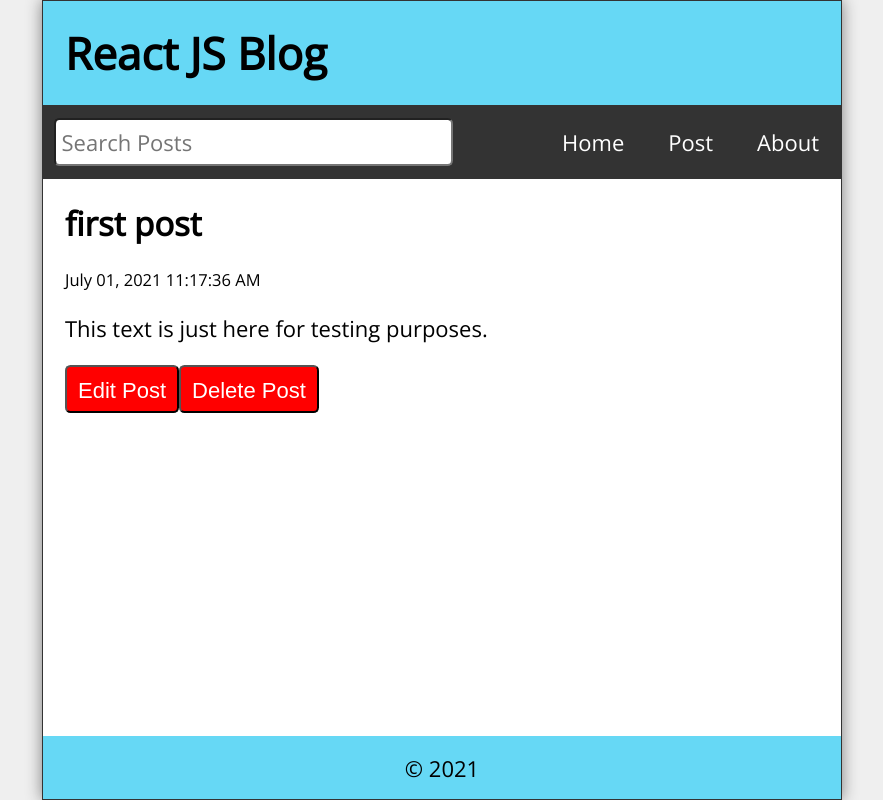
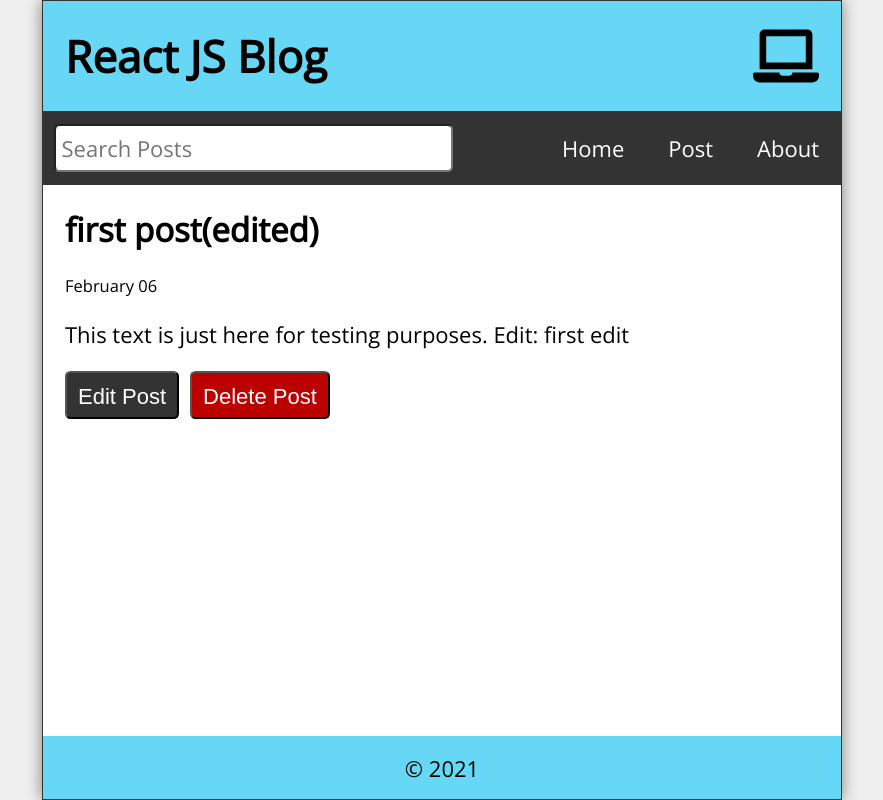
Before and after one commit to stamovm/react, a React (Create React App) app in the folder 16tut/: page /post/1 in a window 1280 px wide. Shown: the whole page, without its empty margins (198-1081 px from the left). Built offline with nearby package versions, Linux system fonts and the light colour scheme; data requests are answered from the project's data file.

Commit message:
Added custom hooks. Fixed buton styling.

```diff
--- a/16tut/data/db.json
+++ b/16tut/data/db.json
@@ -2,9 +2,9 @@
   "posts": [
     {
       "id": 1,
-      "title": "first post",
-      "datetime": "July 01, 2021 11:17:36 AM",
-      "body": "This text is just here for testing purposes."
+      "title": "first post(edited)",
+      "datetime": "February 06",
+      "body": "This text is just here for testing purposes.\nEdit: first edit"
     },
     {
       "id": 2,
@@ -14,9 +14,9 @@
     },
     {
       "id": 3,
-      "title": "another post",
-      "datetime": "July 03, 2021 11:17:36 AM",
-      "body": "This text is just here for testing purposes again."
+      "title": "another post (edited)",
+      "datetime": "February 07",
+      "body": "This text is just here for testing purposes again.(edited)"
     },
     {
       "id": 4,
--- a/16tut/package.json
+++ b/16tut/package.json
@@ -10,6 +10,7 @@
     "date-fns": "^2.28.0",
     "react": "^17.0.2",
     "react-dom": "^17.0.2",
+    "react-icons": "^4.3.1",
     "react-router-dom": "^6.2.1",
     "react-scripts": "^5.0.0",
     "web-vitals": "^2.1.4"
--- a/16tut/src/App.js
+++ b/16tut/src/App.js
@@ -11,36 +11,45 @@
 import { useState, useEffect } from 'react'
 import { format } from 'date-fns'
 import api from './api/posts'
+import useWindowSize from './hooks/useWindowSize'
+import useAxiosFetch from './hooks/useAxiosFetch'
 
 function App() {
   const [search, setSearch] = useState('')
+  const [posts, setPosts] = useState([])
   const [searchResults, setSearchResults] = useState([])
   const [postTitle, setPostTitle] = useState('')
   const [postBody, setPostBody] = useState('')
   const [editTitle, setEditTitle] = useState('')
   const [editBody, setEditBody] = useState('')
   const navigate = useNavigate()
+  const { width } = useWindowSize()
 
-  const [posts, setPosts] = useState([])
-  //todo 6:21 npx json-server -p 3500 -w data/db.json
+  const { data, fetchError, isLoading } = useAxiosFetch(
+    'http://localhost:3500/posts'
+  )
+  //todo 7:12 npx json-server -p 3500 -w data/db.json
+  useEffect(() => {
+    setPosts(data)
+  }, [data])
 
-  useEffect(() => {
-    const fetchPosts = async () => {
-      try {
-        const response = await api.get('/posts')
-        setPosts(response.data)
-      } catch (err) {
-        if (err.response) {
-          console.error(err.response.data)
-          console.error(err.response.status)
-          console.error(err.response.headers)
-        } else {
-          console.log(`Error: ${err.message}`)
-        }
-      }
-    }
-    fetchPosts()
-  }, [])
+  // useEffect(() => {
+  //   const fetchPosts = async () => {
+  //     try {
+  //       const response = await api.get('/posts')
+  //       setPosts(response.data)
+  //     } catch (err) {
+  //       if (err.response) {
+  //         console.error(err.response.data)
+  //         console.error(err.response.status)
+  //         console.error(err.response.headers)
+  //       } else {
+  //         console.log(`Error: ${err.message}`)
+  //       }
+  //     }
+  //   }
+  //   fetchPosts()
+  // }, [])
 
   useEffect(() => {
     const filteredResults = posts.filter(
@@ -97,10 +106,19 @@
 
   return (
     <div className="App">
-      <Header title="React JS Blog" />
+      <Header title="React JS Blog" width={width} />
       <Nav search={search} setSearch={setSearch} />
       <Routes>
-        <Route path="/" element={<Home posts={searchResults} />} />
+        <Route
+          path="/"
+          element={
+            <Home
+              posts={searchResults}
+              fetchError={fetchError}
+              isLoading={isLoading}
+            />
+          }
+        />
         <Route
           path="/post"
           element={
@@ -120,7 +138,7 @@
               posts={posts}
               handleEdit={handleEdit}
               editTitle={editTitle}
-              setPostTitle={setPostTitle}
+              setEditTitle={setEditTitle}
               editBody={editBody}
               setEditBody={setEditBody}
             />
--- a/16tut/src/components/Header.js
+++ b/16tut/src/components/Header.js
@@ -1,7 +1,15 @@
-const Header = ({ title }) => {
+import { FaLaptop, FaTabletAlt, FaMobileAlt } from 'react-icons/fa'
+const Header = ({ title, width }) => {
   return (
     <header className="Header">
       <h1>{title}</h1>
+      {width < 768 ? (
+        <FaMobileAlt />
+      ) : width < 992 ? (
+        <FaTabletAlt />
+      ) : (
+        <FaLaptop />
+      )}
     </header>
   )
 }
--- a/16tut/src/components/Home.js
+++ b/16tut/src/components/Home.js
@@ -1,16 +1,16 @@
 import Feed from './Feed'
 
-const Home = ({ posts }) => {
+const Home = ({ posts, fetchError, isLoading }) => {
   return (
     <main className="Home">
+      {/* {isLoading &&} */}
       {posts.length ? (
         <Feed posts={posts} />
       ) : (
         <p style={{ marginTop: '2rem' }}></p>
       )}
 
-      <details>Some details here.</details>
-      <meter value="25" min="1" max="100" />
+      <details>Number of posts: {posts.length}</details>
     </main>
   )
 }
--- /dev/null
+++ b/16tut/src/hooks/useAxiosFetch.js
@@ -0,0 +1,40 @@
+import { useState, useEffect } from 'react'
+import axios from 'axios'
+
+const useAxiosFetch = (dataUrl) => {
+  const [data, setData] = useState([])
+  const [fetchError, setFetchError] = useState([])
+  const [isLoading, setIsLoading] = useState(null)
+
+  useEffect(() => {
+    let isMounted = true
+    const source = axios.CancelToken.source()
+
+    const fetchData = async (url) => {
+      setIsLoading(true)
+      try {
+        const response = await axios.get(url, { cancelToken: source.token })
+        if (isMounted) {
+          setData(response.data)
+          setFetchError(null)
+        }
+      } catch (err) {
+        if (isMounted) {
+          setFetchError(err.message)
+          setData([])
+        }
+      } finally {
+        isMounted && setTimeout(() => setIsLoading(false), 2000)
+      }
+    }
+    fetchData(dataUrl)
+    const cleanUp = () => {
+      console.log('clean up function')
+      isMounted = false
+      source.cancel()
+    }
+    return cleanUp
+  }, [dataUrl])
+  return { data, fetchError, isLoading }
+}
+export default useAxiosFetch
--- /dev/null
+++ b/16tut/src/hooks/useWindowSize.js
@@ -0,0 +1,22 @@
+import { useState, useEffect } from 'react'
+
+const useWindowSize = () => {
+  const [windowSize, setWindowSize] = useState({
+    width: undefined,
+    height: undefined,
+  })
+
+  useEffect(() => {
+    const handleResize = () => {
+      setWindowSize({ width: window.innerWidth, height: window.innerHeight })
+    }
+    handleResize()
+    window.addEventListener('resize', handleResize)
+
+    return () => window.removeEventListener('resize', handleResize)
+  }, [])
+
+  return windowSize
+}
+
+export default useWindowSize
--- a/16tut/src/index.css
+++ b/16tut/src/index.css
@@ -101,6 +101,7 @@
 
 .Nav li {
   padding: 1rem;
+  transition: all 0.8s ease-out;
 }
 
 .Nav li:hover,
@@ -217,10 +218,24 @@
   min-width: 48px;
   border-radius: 0.25rem;
   padding: 0.5rem;
+  margin-right: 0.5rem;
   font-size: 1rem;
-  background-color: red;
   color: #fff;
   cursor: pointer;
+  transition: all 0.8s ease-out;
+}
+
+.deleteButton {
+  background-color: #b00;
+}
+.deleteButton:hover {
+  background-color: #f00;
+}
+.editButton {
+  background-color: #333;
+}
+.editButton:hover {
+  background-color: #555;
 }
 
 .statusMsg {
```
Also changed, not shown: 16tut/src/components/EditPost.js (+5 -5 lines), 1 other file (tests, documents, lock files or other folders).
